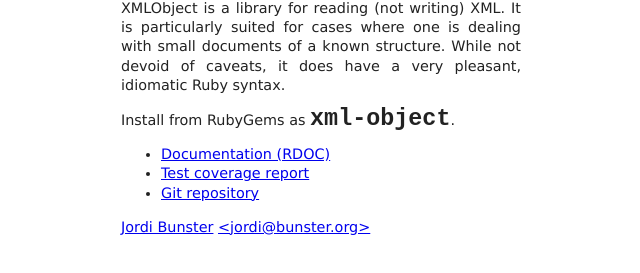
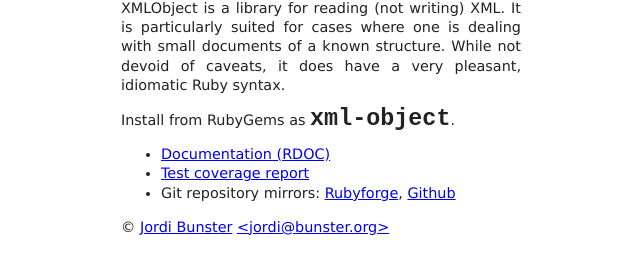
Before and after one commit to burke/xml-object, a plain HTML site: page www/index.html in a window 1280 px wide. Shown: the part 147-420 px from the top of the page, without its empty margins (319-959 px from the left). Drawn offline with Linux system fonts and the light colour scheme.

Commit message:
Link to both Git mirrors

```diff
--- a/www/index.html
+++ b/www/index.html
@@ -33,10 +33,13 @@
     <ul>
       <li><a href="/doc">Documentation (RDOC)</a></li>
       <li><a href="/rcov">Test coverage report</a></li>
-      <li><a href="http://github.com/jordi/xml-object">Git repository</a></li>
+      <li>Git repository mirrors:
+        <a href="http://rubyforge.org/scm/?group_id=7156">Rubyforge</a>,
+        <a href="http://github.com/jordi/xml-object">Github</a>
+      </li>
     </ul>
 
-    <p>
+    <p>&copy;
       <a href="http://bunster.org/">Jordi Bunster</a>
       <a href="mailto:jordi&#64;bunster.org">&lt;jordi&#64;bunster.org&gt;</a>
     </p>
```
